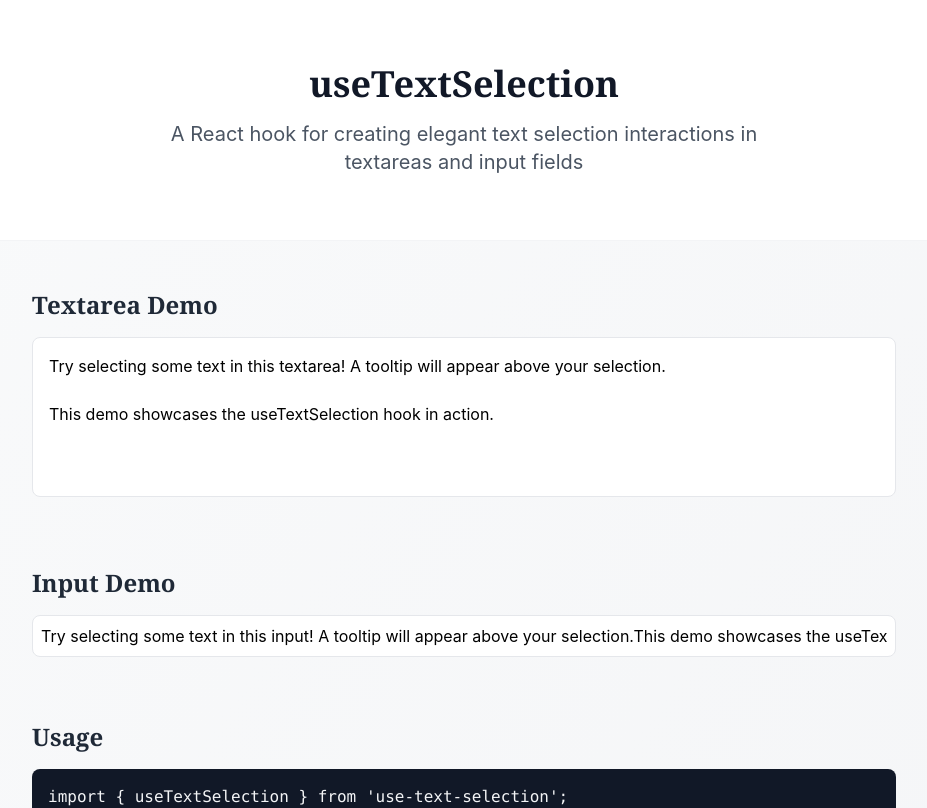
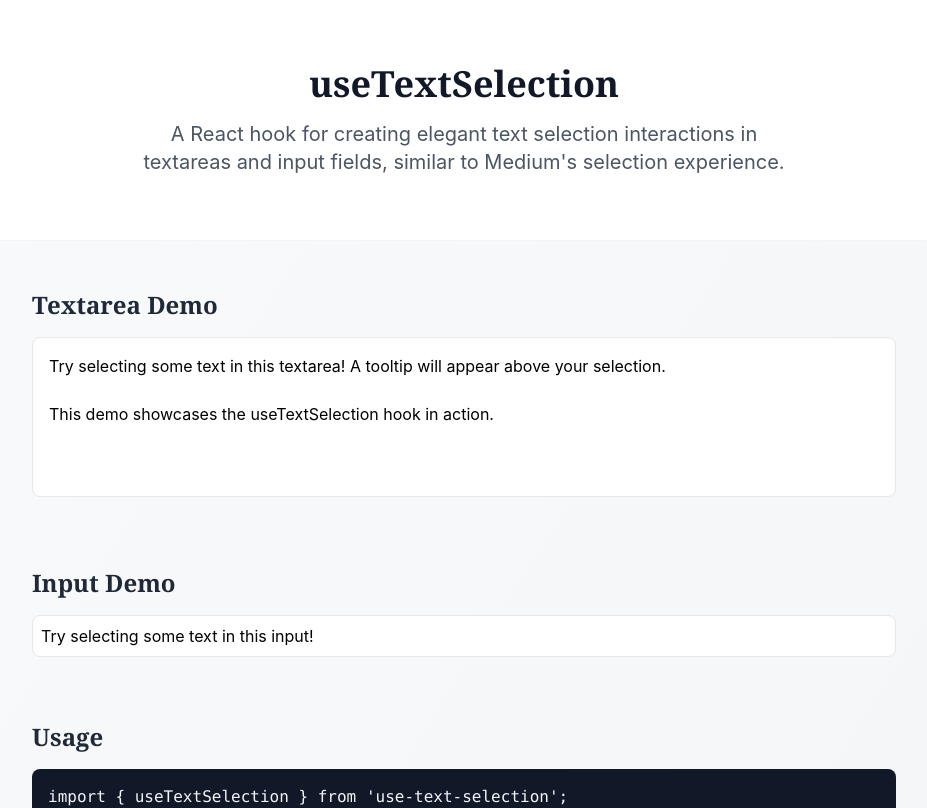
Before and after one commit to shvvffle/use-text-selection, a React (Vite) app: page / in a window 1280 px wide. Shown: the top 808 px of the page, without its empty margins (176-1103 px from the left). Built offline with nearby package versions, Linux system fonts and the light colour scheme.

Commit message:
refactor: Adjust readme, hero and footer components

```diff
--- a/src/components/Footer.tsx
+++ b/src/components/Footer.tsx
@@ -10,7 +10,7 @@ export function Footer() {
           </p>
           <div className="flex items-center gap-4">
             <a
-              href="https://github.com/shvvffle"
+              href="https://github.com/shvvffle/use-text-selection"
               target="_blank"
               rel="noopener noreferrer"
               className="text-gray-600 hover:scale-125"
--- a/src/components/Hero.tsx
+++ b/src/components/Hero.tsx
@@ -6,8 +6,7 @@ export function Hero() {
           useTextSelection
         </h1>
         <p className="text-xl text-gray-600 max-w-2xl mx-auto">
-        A React hook for creating elegant text selection interactions in textareas and input fields
-        </p>
+        A React hook for creating elegant text selection interactions in textareas and input fields, similar to Medium's selection experience.</p>
       </div>
     </header>
   );
--- a/src/components/InputDemo.tsx
+++ b/src/components/InputDemo.tsx
@@ -4,7 +4,7 @@ import { Copy, Share2 } from 'lucide-react';
 
 export function InputDemo() {
   const [text, setText] = useState(
-    'Try selecting some text in this input! A tooltip will appear above your selection.\n\nThis demo showcases the useTextSelection hook in action.'
+    'Try selecting some text in this input!'
   );
 
   const selection = useTextSelection();
```
Also changed, not shown: 1 other file (tests, documents, lock files or other folders).
